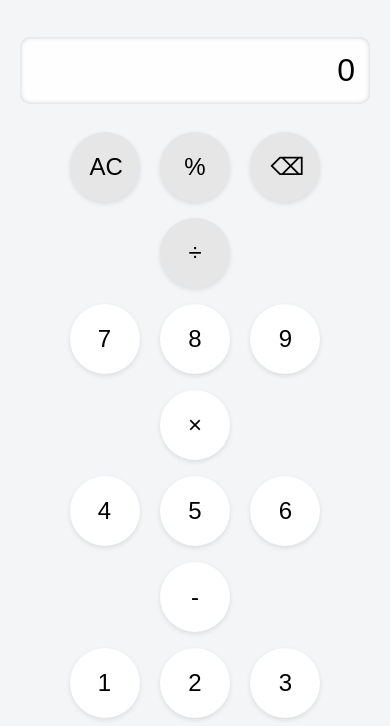
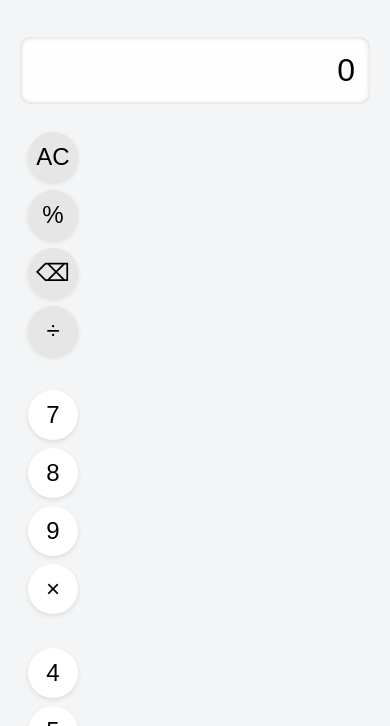
Before and after one commit to KhushGinotra/PERSITENT_CALCULATOR, a plain HTML site: page index.html in a window 390 px wide. Shown: the part 118-844 px from the top of the page. Drawn offline with Linux system fonts and the light colour scheme.

Commit message:
Update calcula.css
added media queries to make it responsive for mobile

```diff
--- a/calcula.css
+++ b/calcula.css
@@ -9,7 +9,9 @@ body {
 
 .center {
     text-align: center;
+
 }
+
 
 /* Display box */
 #display {
@@ -36,6 +38,8 @@ button {
     border-radius: 50%;
     box-shadow: 0 2px 5px rgba(0,0,0,0.1);
     cursor: pointer;
+
+
 }
 
 #button, #bob {
@@ -87,3 +91,25 @@ button[onclick="equalto()"] {
   text-align: center;
 
 }
+
+
+@media (max-width:400px)
+{
+    button {
+         width:50px ;
+         height: 50px;
+        display: flex;
+        justify-content: center;
+        align-items: center;
+    }
+
+
+.btnDiv {
+    display: flex;
+    flex-wrap: wrap;
+    justify-content: center;
+
+}
+
+
+}
```
